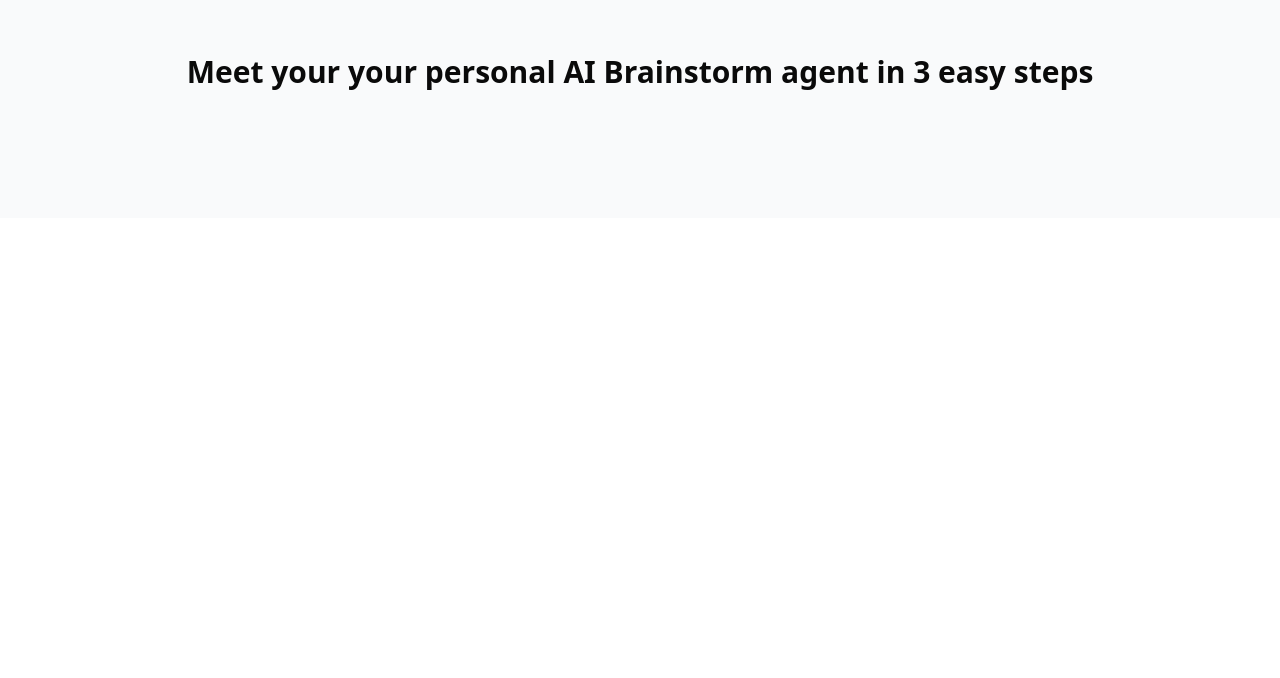
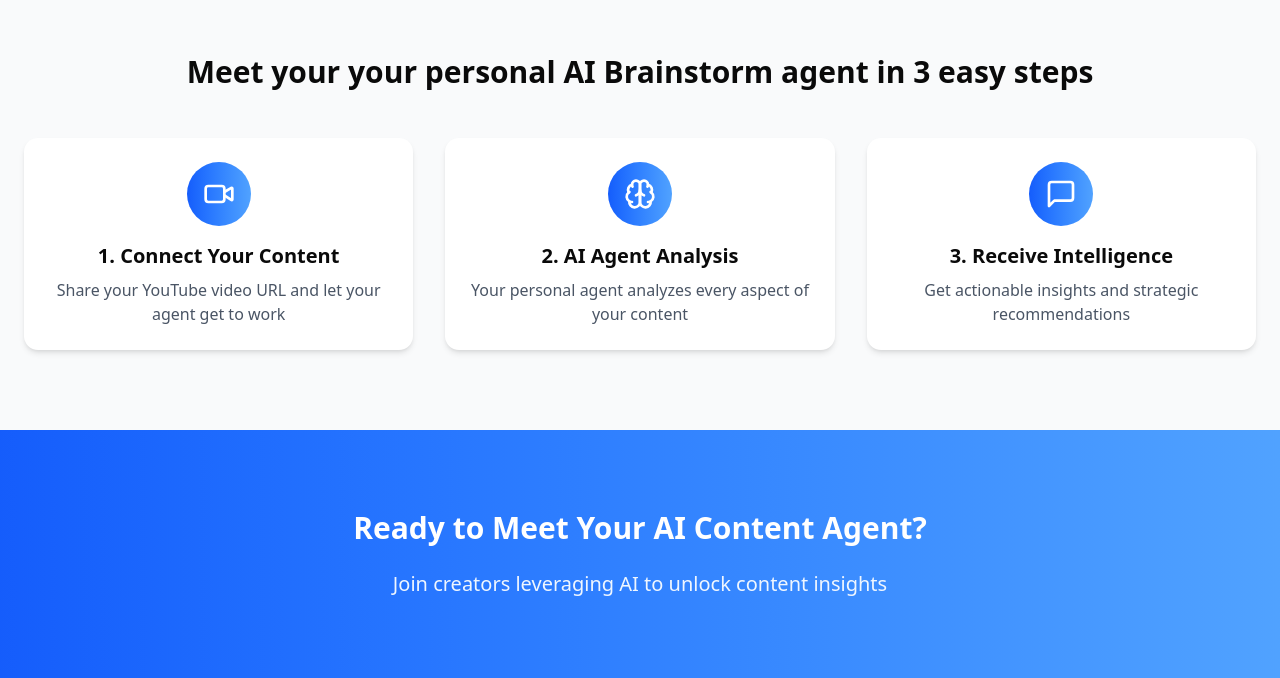
Before and after one commit to thbueno/my-brainstorm, a Next.js app: page / in a window 1280 px wide. Shown: the part 1419-2097 px from the top of the page. Before the commit the page ends 1637 px from the top, so only its background shows below. Built offline with nearby package versions, Linux system fonts and the light colour scheme; no server answers.

Commit message:
enhance Home page layout with responsive design and new AI agent introduction

```diff
--- a/app/page.tsx
+++ b/app/page.tsx
@@ -101,7 +101,7 @@ export default function Home() {
 
       {/* Features section */}
       <section className="py-20 bg-white">
-        <div className="container mx-auto px-4 max-w-8xl sm:px-10">
+        <div className="container mx-auto max-w-8xl px-10 sm:px-6">
           <h2 className="text-3xl font-bold text-center mb-12">
             Powerful Features for Content Creators
           </h2>
@@ -134,15 +134,41 @@ export default function Home() {
 
       {/* How it works section  */}
       <section className="py-20 bg-gray-50">
-        <div className="container mx-auto max-w-8xl">
+        <div className="container mx-auto max-w-8xl px-10 sm:px-6">
           <h2 className="text-3xl font-bold text-center mb-12">
             Meet your your personal AI Brainstorm agent in 3 easy steps
           </h2>
-          <div></div>
+          <div className="grid md:grid-cols-3 gap-8">
+            {steps.map((step, index) => {
+              const Icon = step.icon;
+              return (
+                <div
+                  key={index}
+                  className="text-center p-6 rounded-xl bg-white shadow-md hover:shadow-lg transition-all"
+                >
+                  <div className="w-16 h-16 bg-gradient-to-r from-blue-600 to-blue-400 rounded-full flex items-center justify-center mx-auto mb-4">
+                    <Icon className="w-8 h-8 text-white" />
+                  </div>
+                  <h3 className="text-xl font-semibold mb-2">{step.title}</h3>
+                  <p className="text-gray-600">{step.description}</p>
+                </div>
+              );
+            })}
+          </div>
         </div>
       </section>
 
       {/* Footer section */}
+      <section className="py-20 px-10 md:px-6 bg-gradient-to-r from-blue-600 to-blue-400">
+        <div className="text-center">
+          <h2 className="text-3xl font-bold text-white mb-6">
+            Ready to Meet Your AI Content Agent?
+          </h2>
+          <p className="text-xl text-blue-50">
+            Join creators leveraging AI to unlock content insights
+          </p>
+        </div>
+      </section>
     </div>
   );
 }
```
